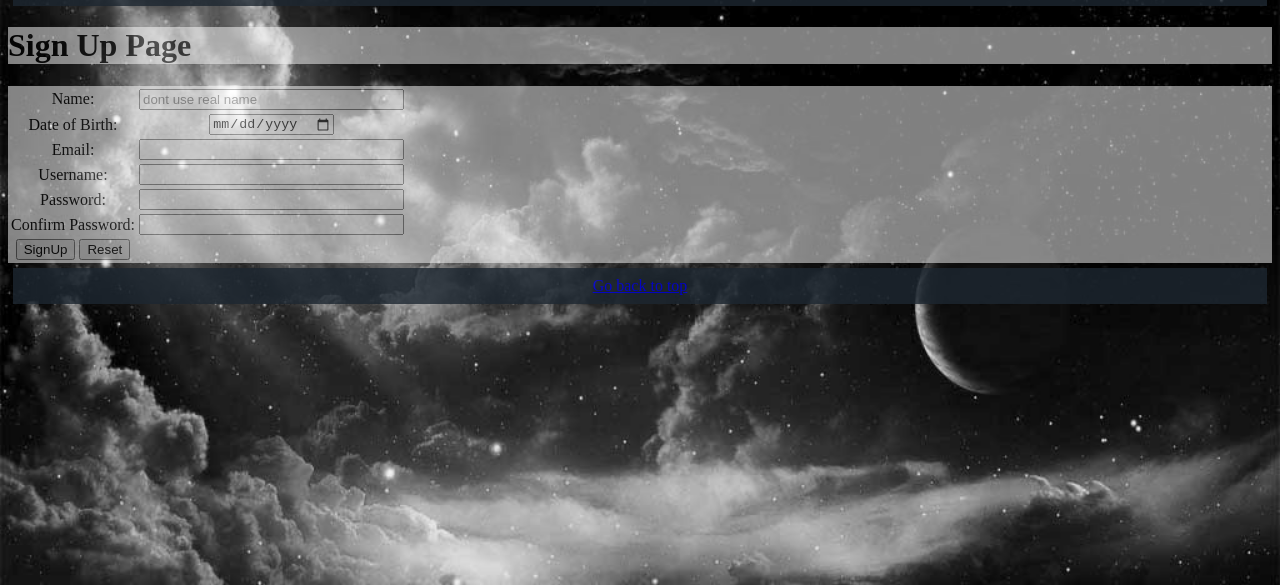
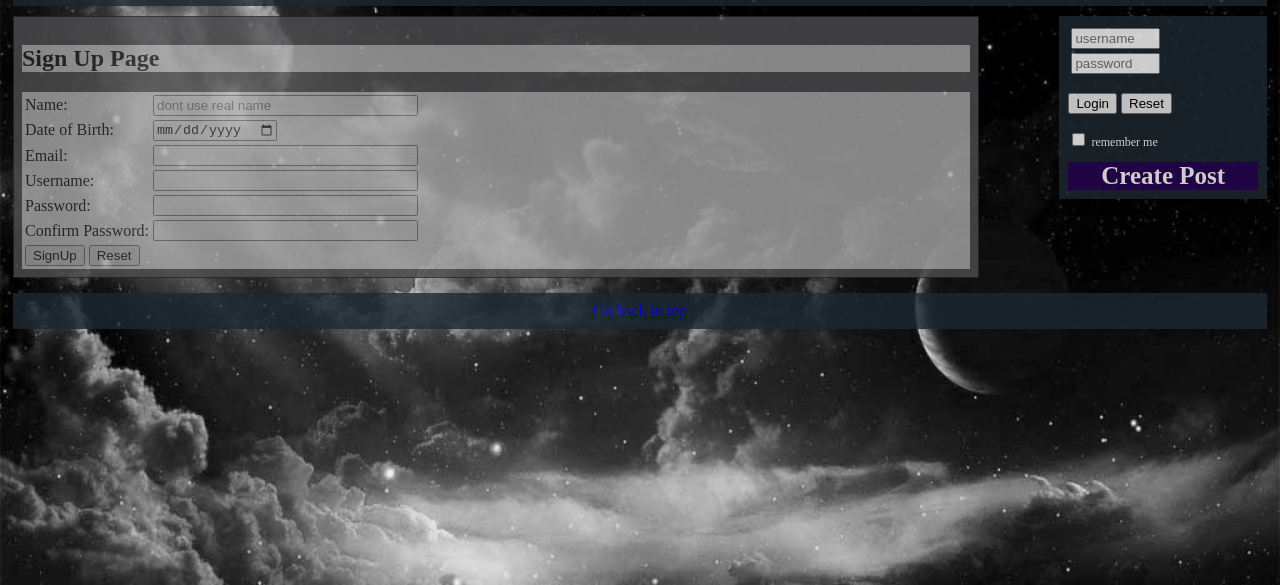
Before and after one commit to oriyocookie/WebDesignClassAssignment, a plain HTML site: page signup.html in a window 1280 px wide. Shown: the part 215-800 px from the top of the page. Drawn offline with Linux system fonts and the light colour scheme.

Commit message:
made it look nicer

```diff
--- a/signup.html
+++ b/signup.html
@@ -25,10 +25,35 @@
     </div>
 </header>
 <body class="background">
-<h1  style="background-color:white;opacity:0.5;" >Sign Up Page</h1>
+
+
+<aside id="Sidebar">
+    <form id="Login" onsubmit ="return SignUpForm()" method="post">
+	<table>
+
+	    <tr><td><input type="text" placeholder="username" name="uname" size="8" /></td></tr>
+	    <tr><td><input type="password" placeholder="password" name="pswd" size="8"/></td></tr>
+	</table>
+	<p>
+	<input type="Submit" name="Login" value="Login" />
+	<input type="reset" name="Reset" value="Reset" />
+	</p>
+	<p style="font-size:75%">
+	<input type="checkbox" name="rem" /> remember me
+	</p>
+
+	<div class="share">
+	    <a href="Post.html" class="share"> Create Post </a>
+	</div>
+    </form>
+</aside>
+
+
+<section>
+    <h2  style="background-color:white;opacity:0.5;color:black" >Sign Up Page</h2>
     <form id="SignUp" onsubmit ="return SignUpForm()" method="post"
-    style="background-color:white;opacity:0.5;text-align:center" >
-    <table>
+        style="background-color:white;opacity:0.5;text-align:center,color:black" >
+        <table style="color:black">
 
     	<tr><td>Name: </td><td> <input type="text" name="name" size="30" placeholder="dont use real name" /></td></tr>
     	<tr><td>Date of Birth:  </td><td> <input type="date" name="dob" size="30" /></td></tr>
@@ -48,6 +73,7 @@
 
     </form>
 
+</section>
 
 
 <footer>
```
Lines whose indentation alone changed are shown as unchanged.
